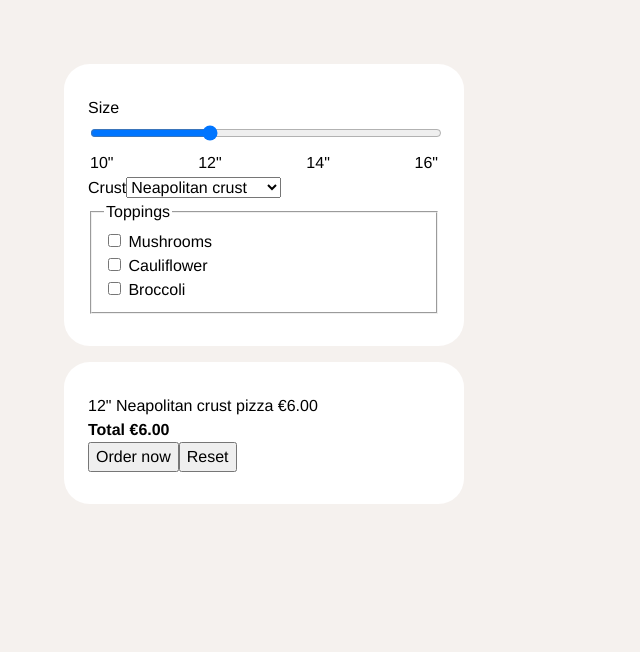
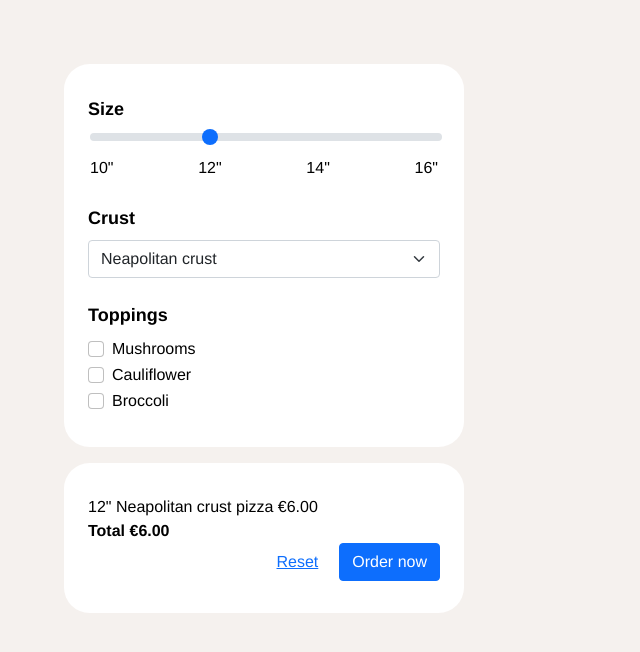
Before and after one commit to sonjastrieder/pizza-maker, a Vue app: page / in a window 1280 px wide. Shown: the top 652 px of the page, without its empty margins (0-640 px from the left). Built offline with nearby package versions, Linux system fonts and the light colour scheme.

Commit message:
Apply basic styling to form fields using Bootstrap

```diff
--- a/src/components/Crust.vue
+++ b/src/components/Crust.vue
@@ -1,7 +1,7 @@
 <template>
   <div>
-    <label for="crust">Crust</label>
-    <select id="crust" @change="handleChange">
+    <label for="crust" class="u-typeLabel u-block">Crust</label>
+    <select id="crust" class="form-select" @change="handleChange">
       <option v-for="crust in options" :key="crust.id" :value="crust.id" :selected="crust.id === selected">
         {{ crust.name }}
       </option>
--- a/src/components/OrderInputs.vue
+++ b/src/components/OrderInputs.vue
@@ -1,8 +1,8 @@
 <template>
-  <div class="u-box">
-    <Sizes :options="sizes" :selected="selection.size" @change="selectSize" />
-    <Crust :options="crusts" :selected="selection.crust" @change="selectCrust" />
-    <Toppings :options="toppings" :selected="selection.toppings" @change="selectToppings" />
+  <div class="OrderInputs u-box">
+    <Sizes class="OrderInputs-group" :options="sizes" :selected="selection.size" @change="selectSize" />
+    <Crust class="OrderInputs-group" :options="crusts" :selected="selection.crust" @change="selectCrust" />
+    <Toppings class="OrderInputs-group" :options="toppings" :selected="selection.toppings" @change="selectToppings" />
   </div>
 </template>
 
@@ -33,3 +33,13 @@ export default {
   },
 };
 </script>
+
+<style lang="scss" scoped>
+.OrderInputs {
+  & &-group {
+    &:not(:last-child) {
+      margin-bottom: 1.5rem;
+    }
+  }
+}
+</style>
--- a/src/components/PizzaMaker.vue
+++ b/src/components/PizzaMaker.vue
@@ -1,11 +1,11 @@
 <template>
-  <form @submit.prevent>
+  <form class="PizzaMaker" @submit.prevent>
     <OrderInputs />
     <div class="u-box">
       <OrderDetails />
-      <div>
-        <button type="submit" @click="submit">Order now</button>
-        <button @click="reset">Reset</button>
+      <div class="PizzaMaker-ctrls">
+        <button class="PizzaMaker-btn btn btn-link" @click="reset">Reset</button>
+        <button class="PizzaMaker-btn btn btn-primary" type="submit" @click="submit">Order now</button>
       </div>
     </div>
   </form>
@@ -37,3 +37,18 @@ export default {
   },
 };
 </script>
+
+<style lang="scss" scoped>
+.PizzaMaker {
+  &-ctrls {
+    display: flex;
+    justify-content: flex-end;
+  }
+
+  &-btn {
+    & + & {
+      margin-left: 0.5rem;
+    }
+  }
+}
+</style>
--- a/src/components/Sizes.vue
+++ b/src/components/Sizes.vue
@@ -1,8 +1,9 @@
 <template>
   <div class="range">
-    <label for="size">Size</label>
+    <label class="u-typeLabel" for="size">Size</label>
     <input
       id="size"
+      class="form-range"
       type="range"
       min="0"
       :max="options.length - 1"
--- a/src/components/Toppings.vue
+++ b/src/components/Toppings.vue
@@ -1,9 +1,10 @@
 <template>
   <fieldset>
-    <legend>Toppings</legend>
-    <div v-for="topping in options" :key="topping.id">
-      <label>
+    <legend class="u-typeLabel">Toppings</legend>
+    <div v-for="topping in options" :key="topping.id" class="form-check">
+      <label class="form-check-label">
         <input
+          class="form-check-input"
           :checked="selected.includes(topping.id)"
           type="checkbox"
           name="topping"
--- a/src/styles/_shame.scss
+++ b/src/styles/_shame.scss
@@ -5,3 +5,7 @@
   border-radius: var(--radius);
   background-color: $c-white;
 }
+
+.u-block {
+  display: block;
+}
--- a/src/styles/abstracts/_variables.scss
+++ b/src/styles/abstracts/_variables.scss
@@ -20,4 +20,8 @@ $type-map: (
     size: 16px,
     leading: 24px,
   ),
+  18: (
+    size: 18px,
+    leading: 27px,
+  ),
 );
--- a/src/styles/core/_global.scss
+++ b/src/styles/core/_global.scss
@@ -4,3 +4,19 @@ body {
   font-family: $font-family;
   background-color: $c-grey-light;
 }
+
+legend {
+  display: table;
+  padding: 0;
+}
+
+fieldset {
+  border: 0;
+  margin: 0;
+  min-width: 0;
+  padding: 0.01em 0 0 0;
+}
+
+body:not(:-moz-handler-blocked) fieldset {
+  display: table-cell;
+}
--- a/src/styles/main.scss
+++ b/src/styles/main.scss
@@ -1,5 +1,12 @@
+@import "node_modules/bootstrap/scss/forms/form-select";
+@import "node_modules/bootstrap/scss/forms/form-range";
+@import "node_modules/bootstrap/scss/forms/form-check";
+@import "node_modules/bootstrap/scss/buttons";
+
 @import "core/customProperties";
 @import "core/reset";
 @import "core/global";
 
+@import "utilities/typography";
+
 @import "shame";
--- /dev/null
+++ b/src/styles/utilities/_typography.scss
@@ -0,0 +1,6 @@
+.u-typeLabel {
+  @include type(18);
+
+  font-weight: $font-weight-bold;
+  margin-bottom: 0.5rem;
+}
```
